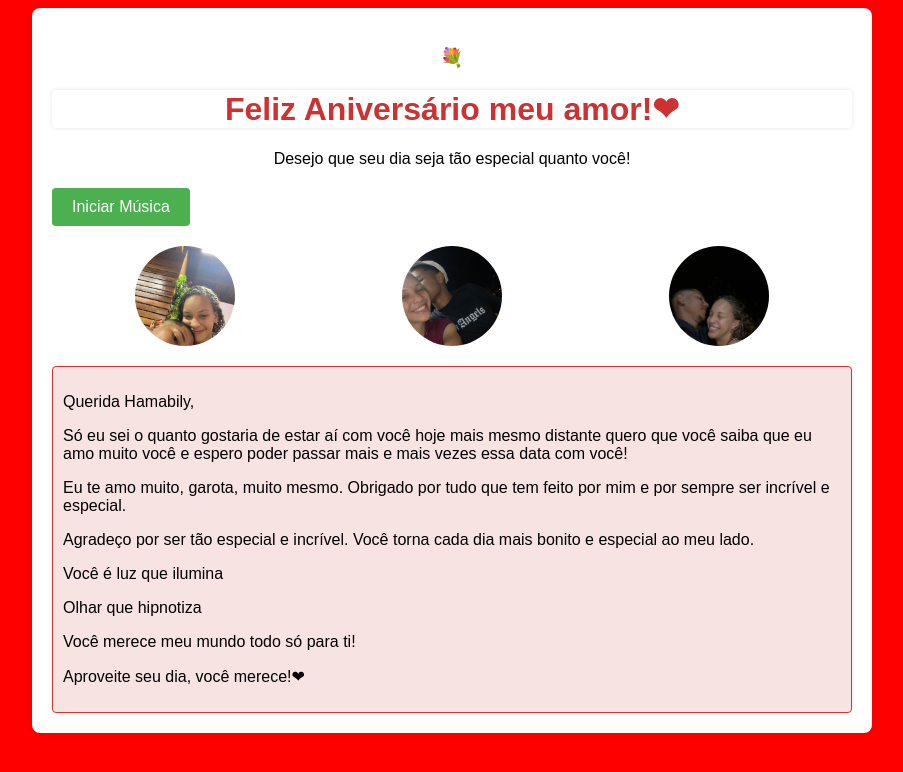
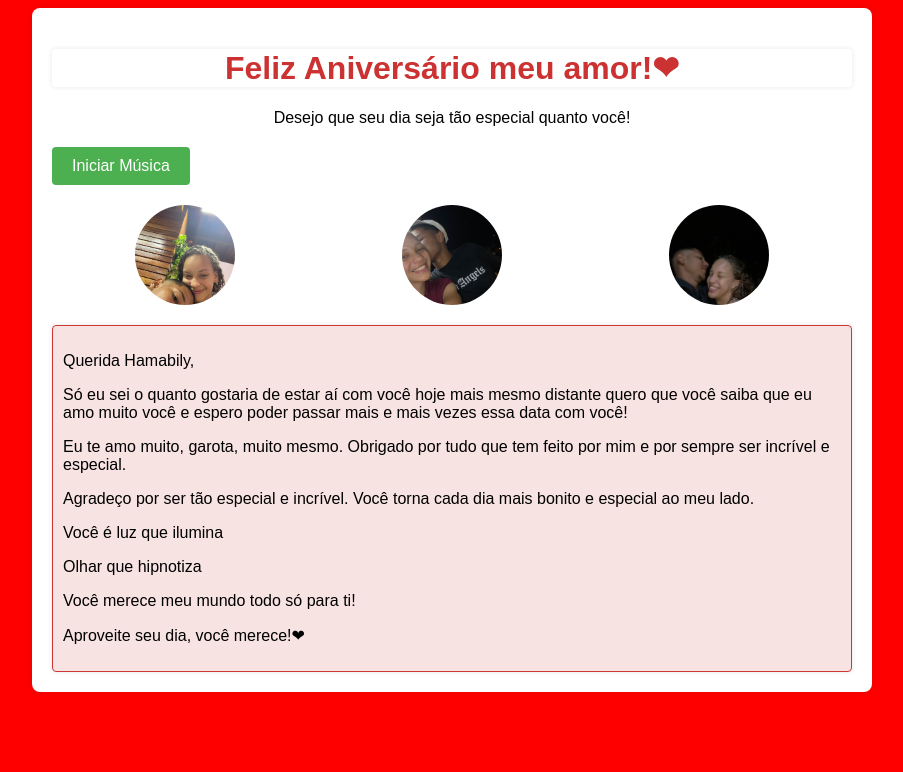
Before and after one commit to Guiihenriiq/Nivermaby, a plain HTML site: page Aniversario.html in a window 1280 px wide. Shown: the whole page, without its empty margins (188-1091 px from the left). Drawn offline with Linux system fonts and the light colour scheme.

Commit message:
Mudança

```diff
--- a/Aniversario.html
+++ b/Aniversario.html
@@ -9,7 +9,6 @@
 <body>
     <div class="container">
         <header>
-            <h3 id="Coração">💐</h3>
             <h1 class="felix">Feliz Aniversário meu amor!❤</h1>
             <p>Desejo que seu dia seja tão especial quanto você!</p>
         </header>
```
